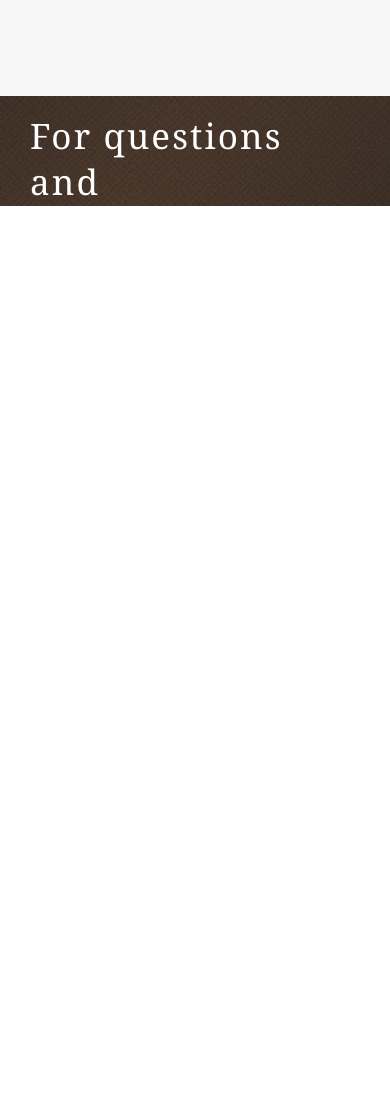
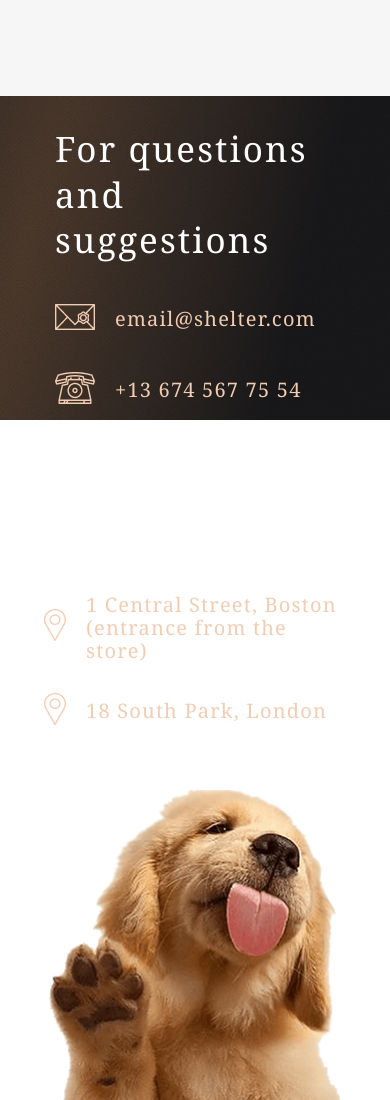
Before and after one commit to maksimizer/aksimizer-JSFE2022Q1, a plain HTML site: page shelter/pages/main/index.html in a window 390 px wide. Shown: the part 5540-6640 px from the top of the page. Before the commit the page ends 5746 px from the top, so only its background shows below. Drawn offline with Linux system fonts and the light colour scheme.

Commit message:
feat: add adaptive to footer for 768px

```diff
--- a/shelter/pages/main/style.css
+++ b/shelter/pages/main/style.css
@@ -472,7 +472,7 @@ body {
     background-image: url(../../assets/images/footer-puppy.png);
     width: 300px;
     height: 310px;
-    margin-left: 4px;
+    margin-left: 2px;
 }
 .footer-p {
     display: flex;
@@ -602,8 +602,8 @@ body {
     gap: 55px 60px;
 }
 .help-item {
- width: 170px;
- height: 111px;
+    width: 170px;
+    height: 111px;
 }
 .help-item p {
     margin-top: 25px;
@@ -620,11 +620,30 @@ body {
     row-gap: 59px;
 }
 .donation-image {
-    width: 505px;
-    height: 261px;
-    background-image: url(../../assets/images/donation-dog.png);
     margin-left: 0;
     margin-right: 1px;
 }
 
+
+        /*footer*/
+
+.footer-container {
+    background: url(../../assets/images/footer-gradient-background768.jpg);
+    background-repeat: no-repeat;
+    background-size: 100%;
+    height: auto;
+    display: flex;
+    flex-wrap: wrap;
+    justify-content: center;
+    padding-top: 30px;
+    column-gap: 60px;
+    row-gap: 61px;
 }
+.contacts-heading {
+    padding-top: 0px;
+}
+.footer-img {
+    margin-left: 0px;
+}
+
+}
```
Also changed, not shown: shelter/assets/images/footer-gradient-background768.jpg (added).
